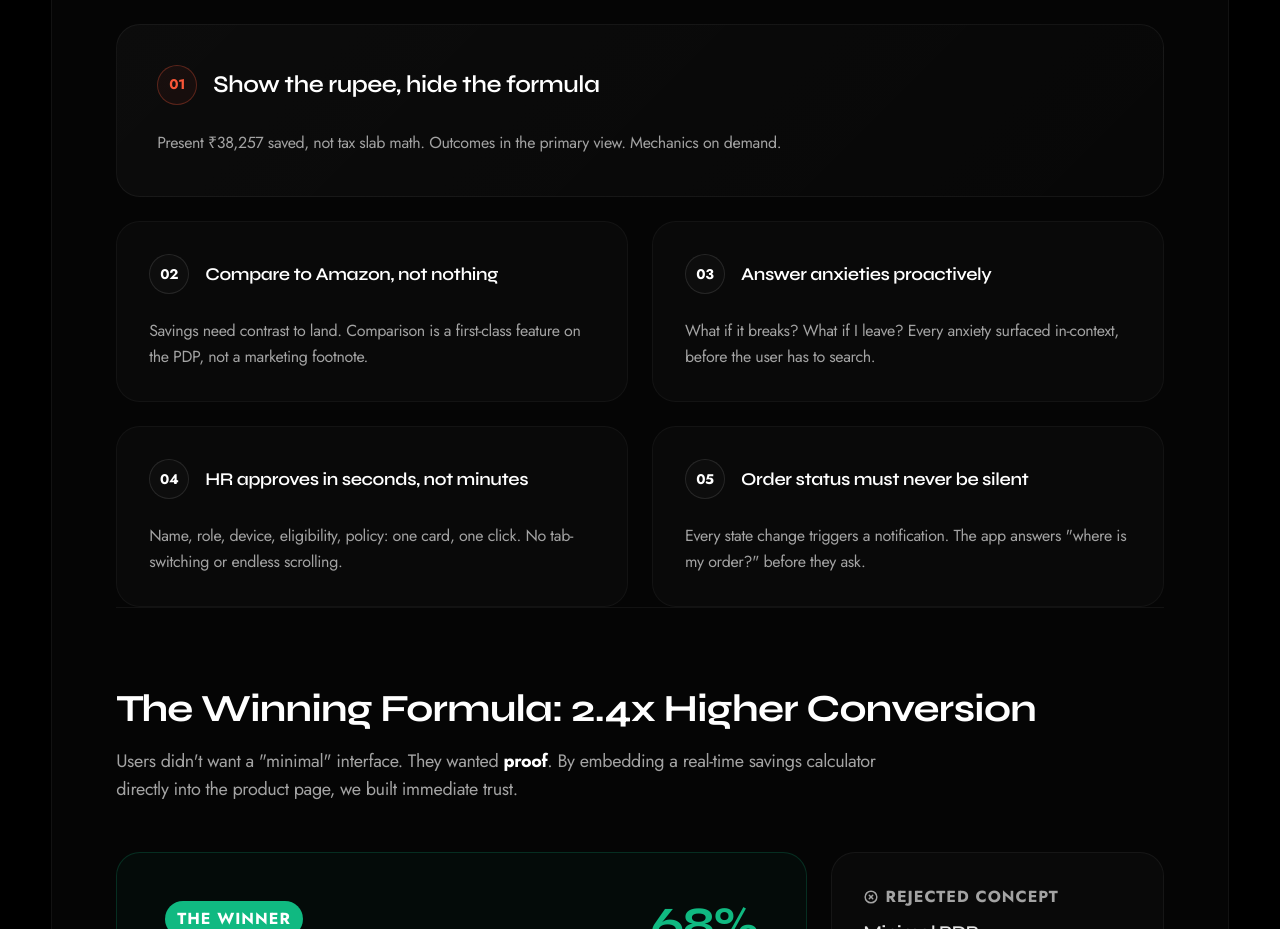
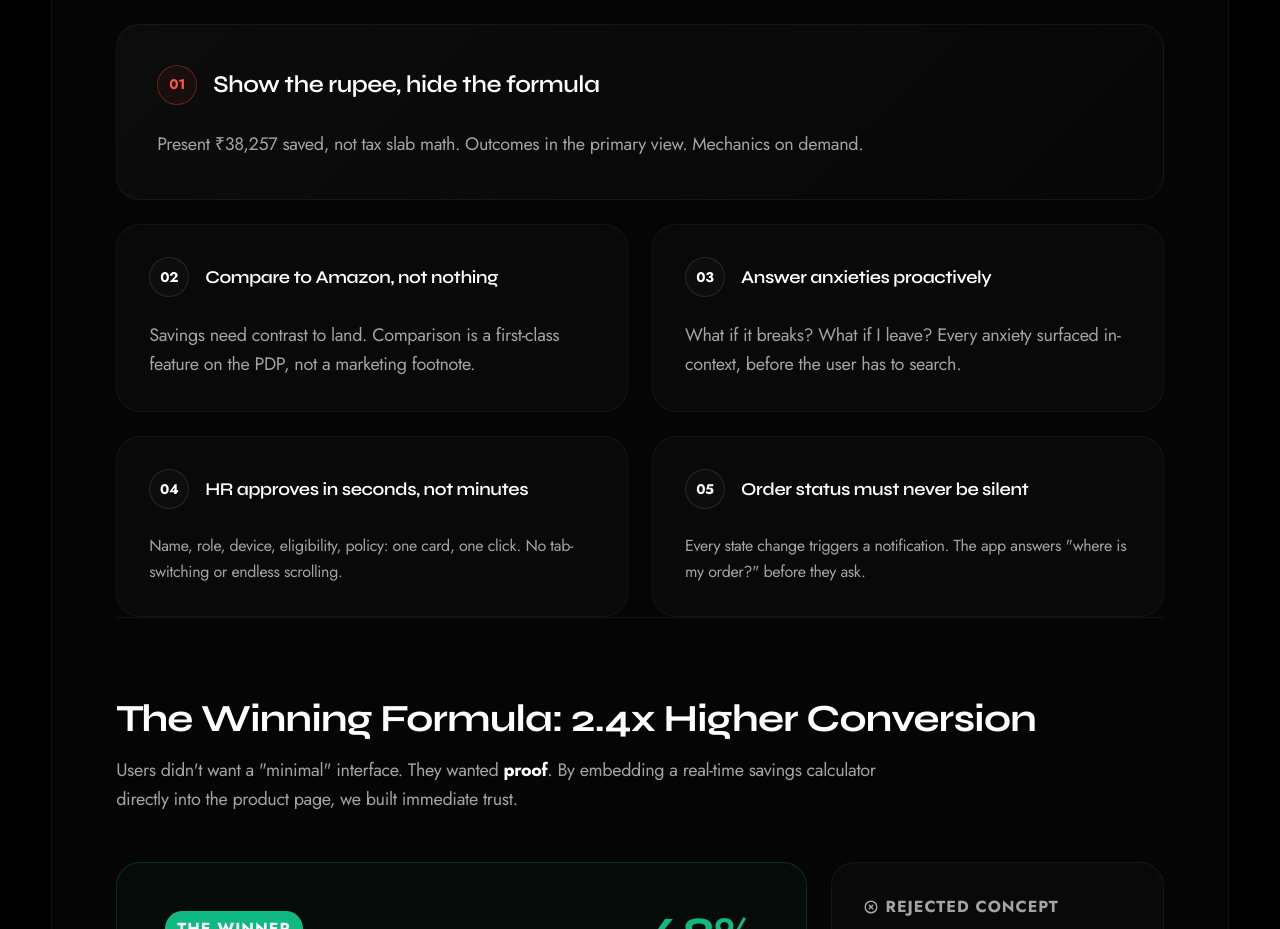
Before and after one commit to skssandeep/portfolio, a React (Vite) app: page /smart-epp in a window 1280 px wide. Shown: the part 4080-5009 px from the top of the page. Built offline with nearby package versions, Linux system fonts and the light colour scheme.

Commit message:
style: Increase font size of design principle descriptions to 18px

```diff
--- a/src/pages/SmartEPPCaseStudy.tsx
+++ b/src/pages/SmartEPPCaseStudy.tsx
@@ -937,7 +937,7 @@ export const SmartEPPCaseStudy = () => {
                   </div>
                   <h4 style={{ fontSize: '24px', fontWeight: 600, color: '#fff', margin: 0, lineHeight: 1.3, fontFamily: 'var(--font-heading)' }}>Show the rupee, hide the formula</h4>
                 </div>
-                <p style={{ fontSize: '16px', color: '#a3a3a3', lineHeight: 1.7, margin: 0, maxWidth: '800px', fontFamily: 'var(--font-system)' }}>
+                <p style={{ fontSize: '18px', color: '#a3a3a3', lineHeight: 1.7, margin: 0, maxWidth: '800px', fontFamily: 'var(--font-system)' }}>
                   Present ₹38,257 saved, not tax slab math. Outcomes in the primary view. Mechanics on demand.
                 </p>
               </motion.div>
@@ -953,7 +953,7 @@ export const SmartEPPCaseStudy = () => {
                   </div>
                   <h4 style={{ fontSize: '18px', fontWeight: 600, color: '#fff', margin: 0, lineHeight: 1.35, fontFamily: 'var(--font-heading)' }}>Compare to Amazon, not nothing</h4>
                 </div>
-                <p style={{ fontSize: '16px', color: '#a3a3a3', lineHeight: 1.6, margin: 0, fontFamily: 'var(--font-system)' }}>
+                <p style={{ fontSize: '18px', color: '#a3a3a3', lineHeight: 1.6, margin: 0, fontFamily: 'var(--font-system)' }}>
                   Savings need contrast to land. Comparison is a first-class feature on the PDP, not a marketing footnote.
                 </p>
               </motion.div>
@@ -969,7 +969,7 @@ export const SmartEPPCaseStudy = () => {
                   </div>
                   <h4 style={{ fontSize: '18px', fontWeight: 600, color: '#fff', margin: 0, lineHeight: 1.35, fontFamily: 'var(--font-heading)' }}>Answer anxieties proactively</h4>
                 </div>
-                <p style={{ fontSize: '16px', color: '#a3a3a3', lineHeight: 1.6, margin: 0, fontFamily: 'var(--font-system)' }}>
+                <p style={{ fontSize: '18px', color: '#a3a3a3', lineHeight: 1.6, margin: 0, fontFamily: 'var(--font-system)' }}>
                   What if it breaks? What if I leave? Every anxiety surfaced in-context, before the user has to search.
                 </p>
               </motion.div>
```
